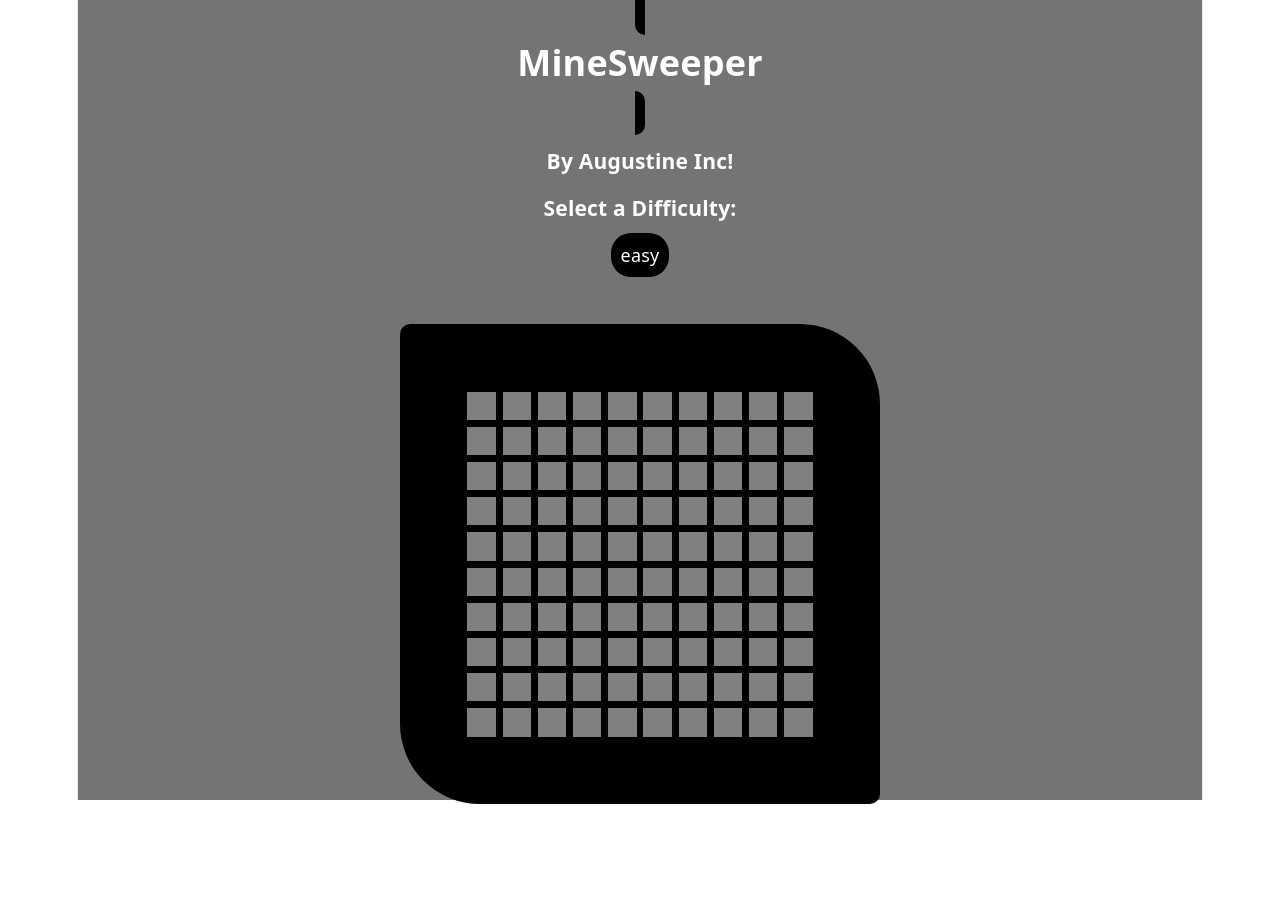
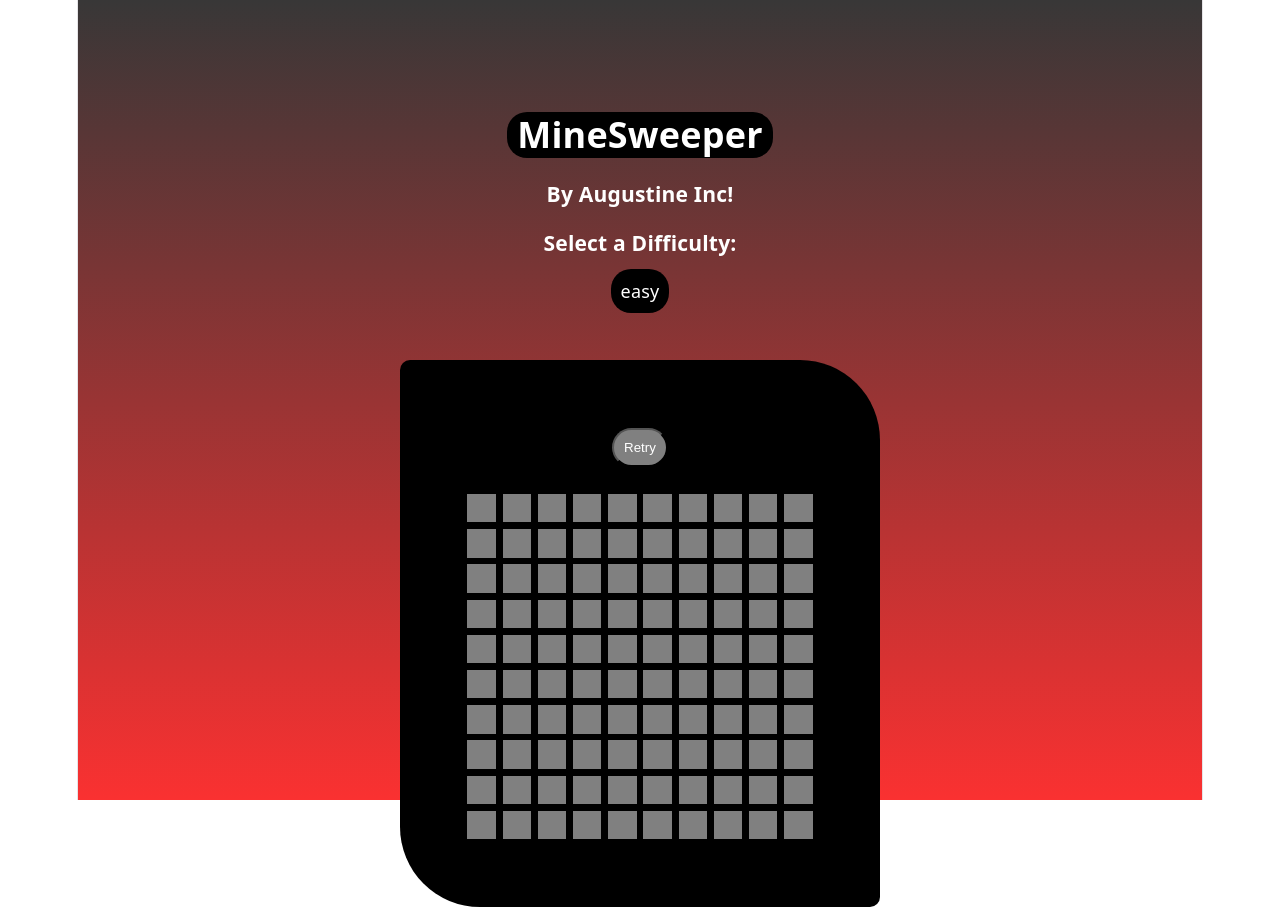
Before and after one commit to JAugustineFlory/minesweeper, a React (Vite) app in the folder client/: page /minesweeper/easy in a window 1280 px wide. Before the commit the page ends 804 px from the top, so only its background shows below. Built offline with nearby package versions, Linux system fonts and the light colour scheme.

Commit message:
Adds bitch'in background gradient and hover effects Adds: - Retry button to grid - Browser-based localStorage to keep progress when leaving and coming back to page

```diff
--- a/client/src/App.css
+++ b/client/src/App.css
@@ -2,28 +2,53 @@
 
 
 .body {
-    background-color: rgb(116, 116, 116);
+    background-image: linear-gradient(rgb(56, 55, 55), rgb(250, 49, 49));
     height: 100vh;
     width: 100%;
     color: white;
 }
 .landingPage {
     width: 80vw;
-    margin: 10px auto;
+    margin: 30px auto;
     background-color: var(--bg);
     padding: 10px;
     color: black;
+    border-radius: 15px;
+    display: flex;
+    flex-direction: column;
+    justify-content: center;
+    padding: 5%;
+    box-sizing: border-box;
 }
 
 .links {
     text-decoration: none;
-    color: inherit;
+}
+.link-btn {
+    width: fit-content;
+    margin: auto;
+    color: white;
     padding: 10px;
     background-color: black;
     border-radius: 20px;
 }
-.links:hover {
-    scale: 1.3;
+.links h1 {
+    margin-top: 10%;
+    margin-bottom: 0;
+}
+
+h3 {
+    margin:2%;
+}
+
+.retry {
+    text-decoration: none;
+    background-color: gray;
+    margin-bottom: 10px;
+}
+
+.links:hover, .links h1:hover, .retry:hover {
     color: rgb(163, 9, 9);
     background-color: rgba(200, 200, 200, .8);
+    cursor: pointer;
 }
--- a/client/src/App.jsx
+++ b/client/src/App.jsx
@@ -10,11 +10,11 @@ function App() {
     <div className="body">
      <Router >
       <header>
-        <Link to="/minesweeper/" className="links"><h1>MineSweeper</h1></Link>
+        <Link to="/minesweeper/" className="links"><h1 className="link-btn">MineSweeper</h1></Link>
         <h3>By Augustine Inc!</h3>
       <h3>Select a Difficulty: </h3>
       </header>
-      <Link to="minesweeper/easy" onClick={() => setDifficulty('easy')} className="links">easy</Link>
+      <Link to="minesweeper/easy" onClick={() => setDifficulty('easy')} className="links link-btn">easy</Link>
       <Routes>
         <Route path="/minesweeper/" element={
           <div className="landingPage">
@@ -24,12 +24,8 @@ function App() {
             <ol>
               <li>If the selected tile contains a mine, the user loses, and the game is over!
               </li>
-              <li>
-                If the selected tile is adjacent to a mine, the square displays the total number of mines in the 8 squares around it.
-              </li>
-              <li>
-                If the selected tile is not adjacent to a mine, the square is blank and should behave as if the 8 adjacent squares were also clicked.
-                - For each of those squares, their neighboring squares continue to be revealed in each direction (i.e., this step is applied recursively to all neighboring squares) until the edge of the board is reached or until a square is reached that is adjacent to a mine, in which case the previous rule applies.
+              <li>If the selected tile is adjacent to a mine, the square displays the total number of mines in the 8 squares around it.</li>
+              <li>If the selected tile is not adjacent to a mine, the square is blank and should behave as if the 8 adjacent squares were also clicked. For each of those squares, their neighboring squares continue to be revealed in each direction (i.e., this step is applied recursively to all neighboring squares) until the edge of the board is reached or until a square is reached that is adjacent to a mine, in which case the previous rule applies.
               </li>
               <li>The user wins when they uncover all squares that don’t have mines.<p>
                 *This rule winds up uncovering large areas of the board in one turn. This helps speed up gameplay.*
--- a/client/src/components/board/Board.css
+++ b/client/src/components/board/Board.css
@@ -5,18 +5,23 @@
 
 .main {
     background: black;
-    display: grid;
     width: 60vh;
     aspect-ratio: 1/1;
-    grid-template-rows: repeat(10, 1fr);
-    grid-auto-rows: 1fr;
     align-self: center;
-    gap: var(--gridGap);
     box-sizing: border-box;
     padding: 6%;
     border-radius: 10px 80px;
     margin: auto;
     margin-top: 5%;
+}
+.board {
+    margin-top: 5%;
+    display: grid;
+    grid-template-rows: repeat(10, 1fr);
+    grid-auto-rows: 1fr;
+    width: 100%;
+    aspect-ratio: 1/1;
+    gap: var(--gridGap);
 }
 .row {
     display: grid;
@@ -43,7 +48,6 @@
     border: 1px solid white;
 }
 
-
 .blank {
     background: rgba(100, 100, 100, .9);
     border: 1px inset white;
--- a/client/src/components/board/Board.jsx
+++ b/client/src/components/board/Board.jsx
@@ -1,4 +1,4 @@
-import { useState } from 'react';
+import { useState, useEffect } from 'react';
 import './Board.css';
 
 
@@ -59,7 +59,21 @@ function adjacency(boardArray, bombCells, gridSize) {
 
 
 function Board(props) {
-    const [board, setBoard] = useState(() => generate(props.data.difficulty));
+    const [board, setBoard] = useState(() => {
+        const saved = localStorage.getItem("minesweeper-board");
+
+        return saved ? JSON.parse(saved) : generate(props.data.difficulty);
+    });
+
+
+    useEffect(()  => {
+        localStorage.setItem("minesweeper-board", JSON.stringify(board));
+    }, [board])
+
+    const handleRetry = () => {
+        localStorage.removeItem("minesweeper-board");
+        setBoard(generate(props.data.difficulty))
+    }
 
     const handleClick = (clickedRow, clickedCol) => {
         setBoard(prevBoard =>{
@@ -81,8 +95,11 @@ function Board(props) {
         });
     };
 
+
     return (
         <div className="main">
+            <button href="" className="retry link-btn" onClick={handleRetry}>Retry</button>
+            <div className="board">
                 {board.map((row, rowIndex) => (
                     <div className="row" key={rowIndex}>
                         {row.map((cell) => (
@@ -91,11 +108,12 @@ function Board(props) {
                             className={`cell ${cell.isRevealed ? "revealed" : "unclicked"} ${cell.isBomb && cell.isRevealed ? "bomb" : ""} ${cell.isRevealed && cell.adjacentCount == 0 ? "blank" : ""}`}
                             onClick={() => {handleClick(cell.row, cell.col, cell.isBomb)}}
                             >
-                            {cell.isRevealed && !cell.isBomb && cell.adjacentCount > 0 ? (cell.adjacentCount) : null}
+                                {cell.isRevealed && !cell.isBomb && cell.adjacentCount > 0 ? (cell.adjacentCount).toString() : null}
                             </div>
                         ))}
                     </div>
                 ))}
+            </div>
         </div>
     )
 }
```
Lines whose indentation alone changed are shown as unchanged.
